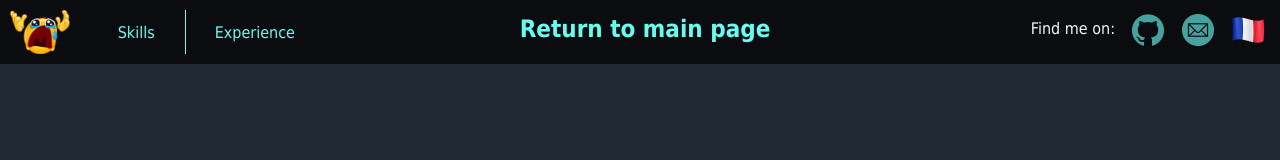
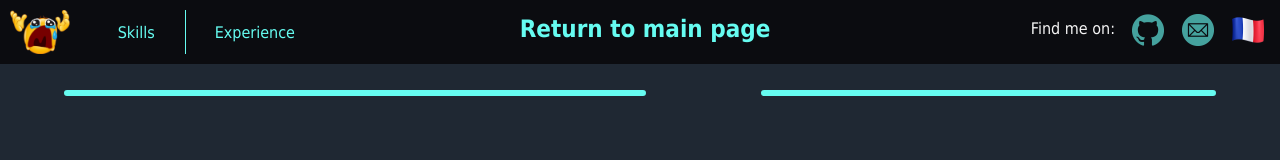
Before and after one commit to ivelter/ivelter.github.io, a plain HTML site: page pages/skills.html in a window 1280 px wide. Drawn offline with Linux system fonts and the light colour scheme.

Commit message:
début skill cards

```diff
--- a/pages/skills.html
+++ b/pages/skills.html
@@ -4,6 +4,7 @@
     <meta charset="UTF-8">
     <title>Ça arrive</title>
     <link rel="stylesheet" href="../style/main.css">
+    <link rel="stylesheet" href="../style/skills.css">
     <script src="../script/main.js"></script>
     <!--<link rel="stylesheet" href="style/wip.css">-->
 </head>
@@ -43,8 +44,13 @@
     </nav>
 </header>
 
-<main>
+<main id="skills">
+    <div id="skillslist">
 
+    </div>
+    <div id="skillsdescription">
+
+    </div>
 </main>
 
 <footer>
--- /dev/null
+++ b/style/skills.css
@@ -0,0 +1,22 @@
+#skills {
+    display: flex;
+    flex-direction: row;
+    margin: 2% 5% 0 5%;
+}
+
+#skills > div {
+    border-style: solid;
+    border-width: 3px;
+    border-color: #66FCF1;
+    border-radius: 10px;
+}
+
+#skillslist {
+    width: 50%;
+    margin-right: 10%;
+}
+
+#skillsdescription {
+    min-width: 10%;
+    flex-grow: 2;
+}
```
